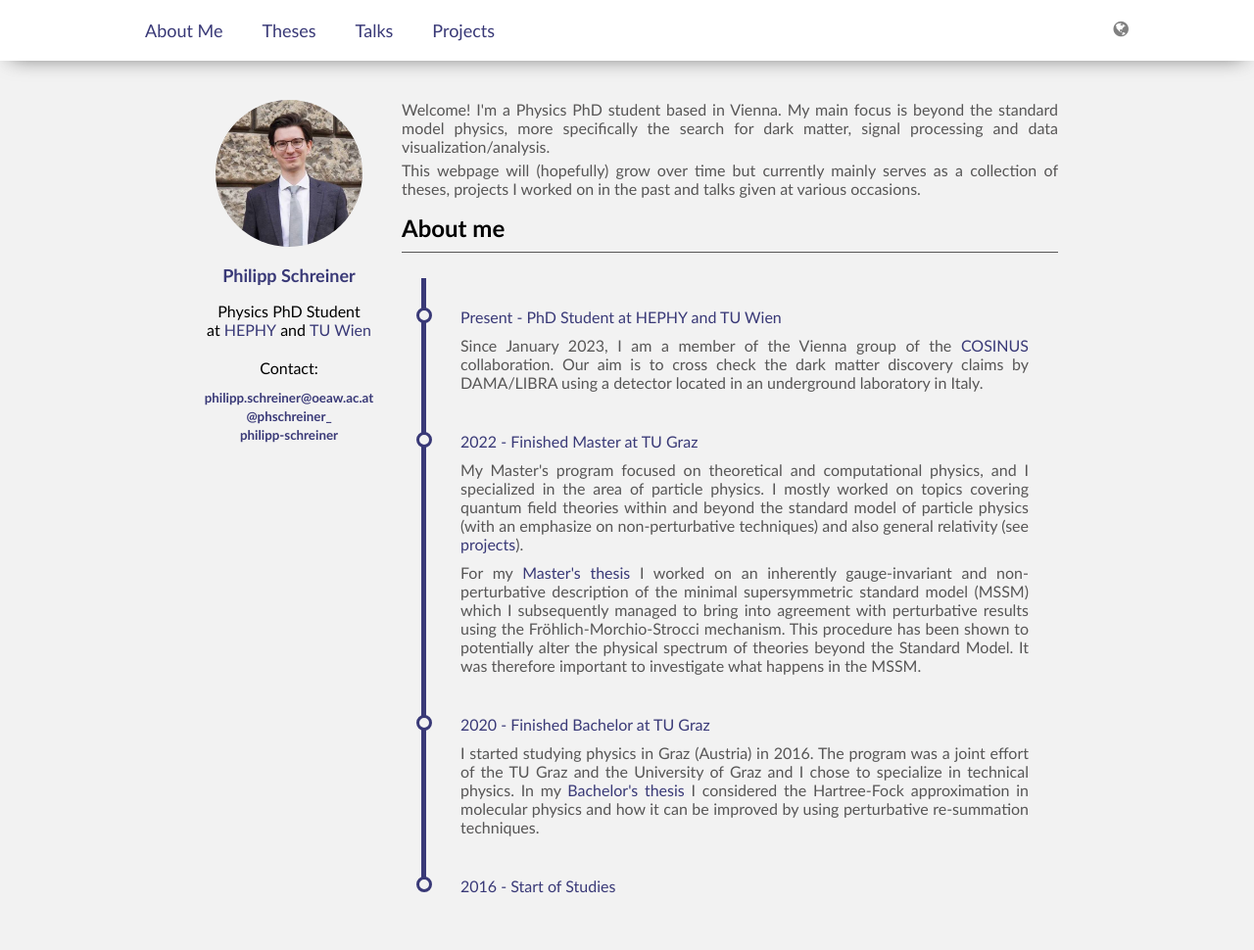
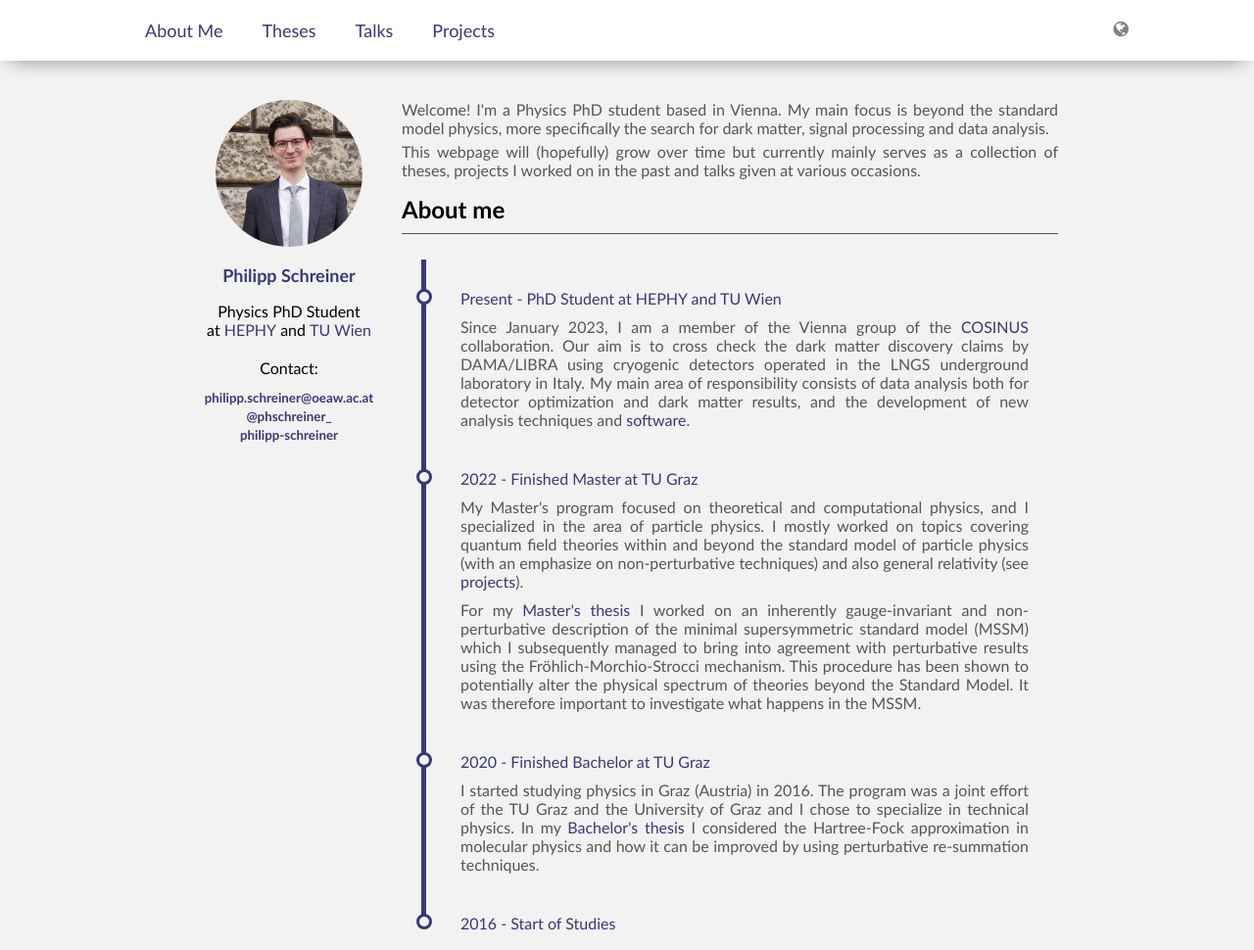
Before and after one commit to philipp-schreiner/philipp-schreiner.github.io, a plain HTML site: page index.html in a window 1280 px wide. Shown: the whole page at 98% size. Before the commit the page ends 949 px from the top, so only its background shows below. Drawn offline with nearby package versions, Linux system fonts and the light colour scheme.

Commit message:
update intro

```diff
--- a/index.html
+++ b/index.html
@@ -72,9 +72,9 @@
         </div>
         <div id="main">
             <div id="aboutme">
-                <p lang="en" style="margin-top: 40px;">Welcome! I'm a Physics PhD student based in Vienna. My main focus is beyond the standard model physics, more specifically the search for dark matter, signal processing and data visualization/analysis.</p>
+                <p lang="en" style="margin-top: 40px;">Welcome! I'm a Physics PhD student based in Vienna. My main focus is beyond the standard model physics, more specifically the search for dark matter, signal processing and data analysis.</p>
                 <p lang="en">This webpage will (hopefully) grow over time but currently mainly serves as a collection of theses, projects I worked on in the past and talks given at various occasions.</p>
-                <p lang="de" style="margin-top: 40px; display: none;">Willkommen! Ich bin ein Physik Doktoratsstudent in Wien. Mein Fokus liegt auf Physik jenseits des Standardmodells, insbesondere der Dunklen Materie, sowie Signalverarbeitung und Daten-Visualisierung/Analyse.</p>
+                <p lang="de" style="margin-top: 40px; display: none;">Willkommen! Ich bin ein Physik Doktoratsstudent in Wien. Mein Fokus liegt auf Physik jenseits des Standardmodells, insbesondere der Dunklen Materie, sowie Signalverarbeitung und Daten-Analyse.</p>
                 <p lang="de" style="display: none;">Diese Website wird mit der Zeit (hoffentlich) noch wachsen. Aktuell dient sie hauptsächlich als Sammlung von Abschlussarbeiten und Projekten, an denen ich in der Vergangenheit gearbeitet habe, sowie von Vorträgen, die ich zu verschiedenen Anlässen gehalten habe.</p>
 
                 <h1 lang="en">About me</h1>
@@ -87,9 +87,9 @@
 
                             <h3 lang="de" class="title" style="display: none;">Gegenwart - Doktoratsstudent am HEPHY and der TU Wien</h3>
 
-                            <p lang="en">Since January 2023, I am a member of the Vienna group of the <a href="https://cosinus.sites.lngs.infn.it" target='_blank'>COSINUS</a> collaboration. Our aim is to cross check the dark matter discovery claims by DAMA/LIBRA using a detector located in an underground laboratory in Italy.</p>
+                            <p lang="en">Since January 2023, I am a member of the Vienna group of the <a href="https://cosinus.sites.lngs.infn.it" target='_blank'>COSINUS</a> collaboration. Our aim is to cross check the dark matter discovery claims by DAMA/LIBRA using cryogenic detectors operated in the LNGS underground laboratory in Italy. My main area of responsibility consists of data analysis both for detector optimization and dark matter results, and the development of new analysis techniques and <a href="https://pypi.org/project/cait/" target='_blank'>software</a>.</p>
 
-                            <p lang="de" style="display: none;">Seit Jänner 2023 bin ich Mitglied in der Wiener Gruppe der <a href="https://cosinus.sites.lngs.infn.it" target='_blank'>COSINUS</a> Kollaboration. Unser Ziel ist es, den angeblichen Fund von dunkler Materie durch das DAMA/LIBRA Experiment zu überprüfen. Dies soll mithilfe eines Detektors in einem Untergrundlabor in Italien gelingen.</p>
+                            <p lang="de" style="display: none;">Seit Jänner 2023 bin ich Mitglied in der Wiener Gruppe der <a href="https://cosinus.sites.lngs.infn.it" target='_blank'>COSINUS</a> Kollaboration. Unser Ziel ist es, den angeblichen Fund von dunkler Materie durch das DAMA/LIBRA Experiment zu überprüfen. Dies soll mithilfe von kryogenen Detektoren im LNGS Untergrundlabor in Italien gelingen. Meine Hauptaufgabe ist Datenanalyse für die Detektoroptimierung, sowie für Resultate zur dunklen Materie. Außerdem entwickle ich neue Methoden zur (statistischen) Auswertung dieser Daten und die entsprechende <a href="https://pypi.org/project/cait/" target='_blank'>Software</a>.</p>
                         </div>
                     </div>
                     <div class="card">
```
